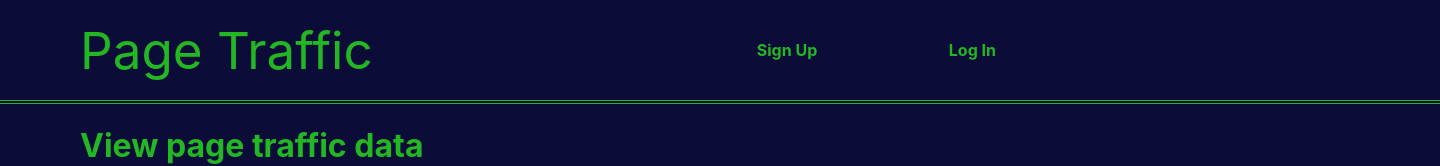
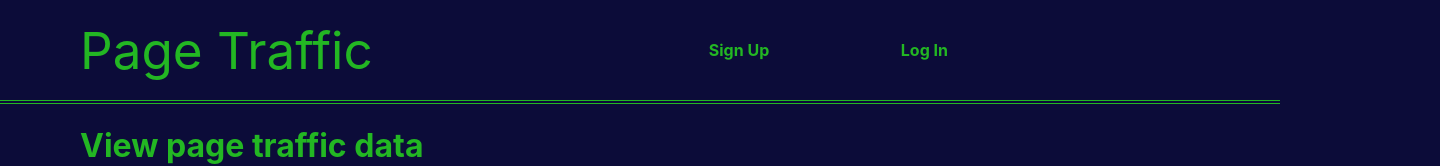
Before and after one commit to kohrVid/traffic_frontend, a Next.js app: page / in a window 1280 px wide. Shown: the top 166 px of the page, 1440 px wide, since content can reach past the window. Built offline with nearby package versions, Linux system fonts and the light colour scheme; no server answers.

Commit message:
Add Users index and profile to the Menu
This commit adds profiles to the menu for logged in user and a link to
the Users index for admin users. I've also fixed a few issues with the
menu's styling which should remove some unecessary scrolling.

```diff
--- a/components/Menu/index.jsx
+++ b/components/Menu/index.jsx
@@ -14,6 +14,7 @@ export const Menu = () => {
     setAuthenticated,
     adminAuthenticated,
     setAdminAuthenticated,
+    currentUser,
   } = useContext(SessionContext);
 
   return (
@@ -32,6 +33,16 @@ export const Menu = () => {
             <li>
               <Link href="/pages">Tracked Pages</Link>
             </li>
+            {adminAuthenticated && (
+              <li>
+                <Link href="/users">All Users</Link>
+              </li>
+            )}
+            {currentUser && (
+              <li>
+                <Link href={`/users/${currentUser.id}`}>Profile</Link>
+              </li>
+            )}
             <li>
               <LogOutForm />
             </li>
--- a/components/Menu/styles.module.scss
+++ b/components/Menu/styles.module.scss
@@ -1,7 +1,6 @@
 @import '../colours.scss';
 
 .wrapper {
-  width: 100%;
   clear: both;
   overflow: auto;
   font-family: 'Inter', 'Open Sans', sans-serif;
@@ -11,6 +10,10 @@
   flex-wrap: wrap;
   padding: 1.2rem 5rem;
   border-bottom: double 4px $green;
+
+  @media screen and (max-width: 600px) {
+    padding-right: 0;
+  }
 }
 
 @mixin noMarginList {
@@ -32,10 +35,6 @@
     flex-direction: row;
 
   }
-
-  @media screen and (max-width: 600px) {
-    width: 80vw;
-  }
 }
 
 .navLinks {
@@ -50,12 +49,14 @@
     justify-content: center;
     align-content: center;
   }
-    @media screen and (min-width: 577px) {
-      justify-content: flex-end;
-    }
 
-  @media screen and (max-width: 600px) {
+  @media screen and (min-width: 577px) {
+    justify-content: flex-end;
+  }
+
+  @media screen and (max-width: 750px) {
     right: unset;
+    width: 90%;
   }
 }
 
```
